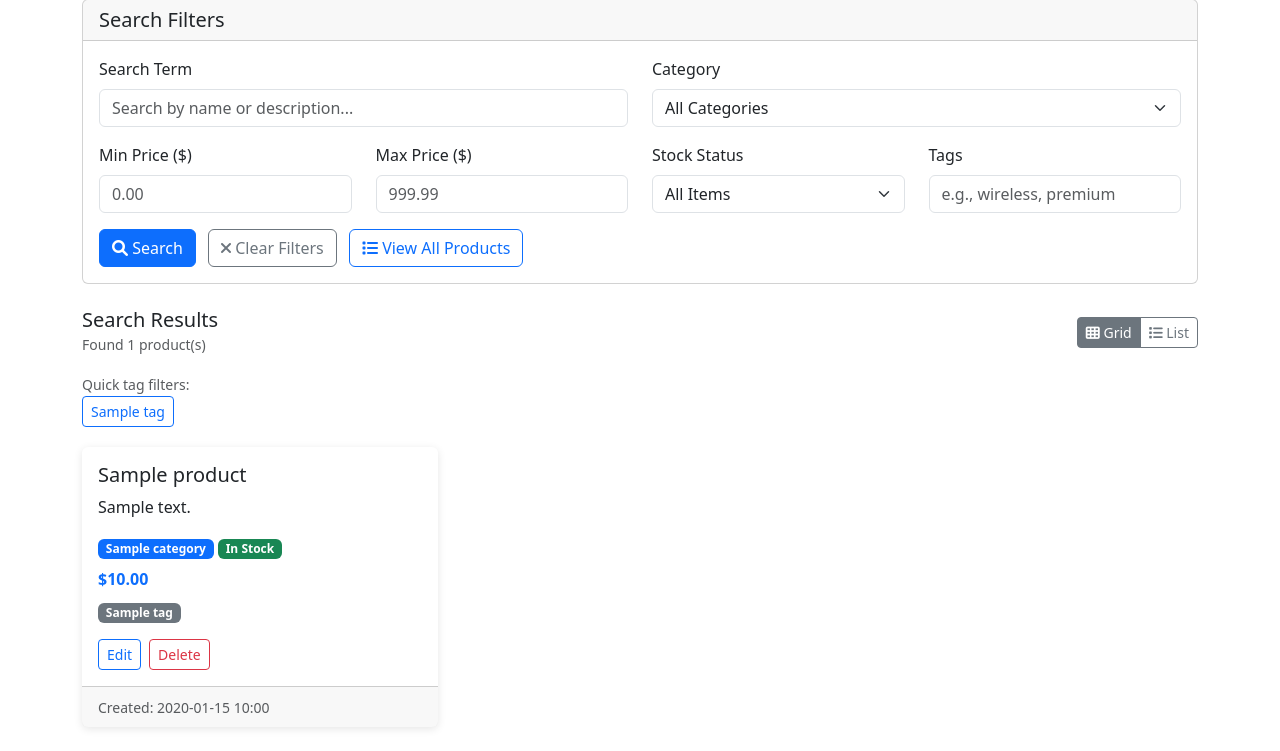
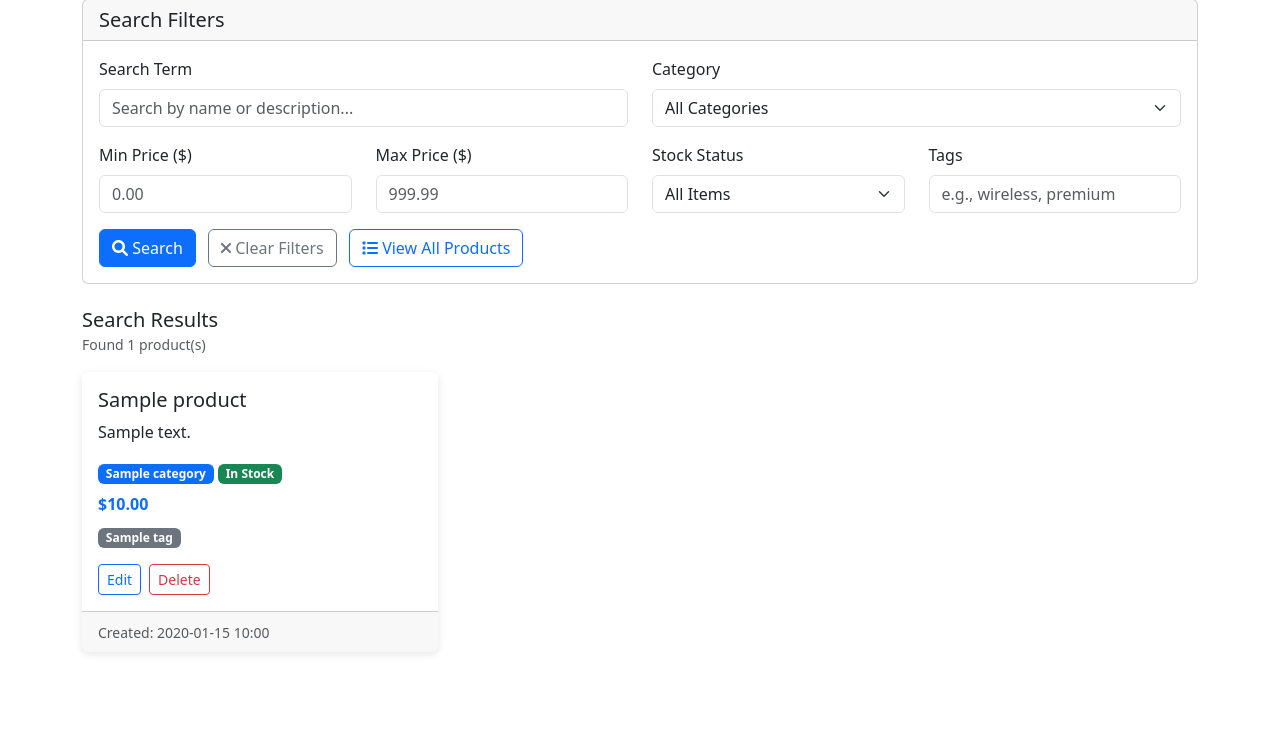
Before and after one commit to Jgilhuly/crud-endpoint-demo-7-23, a FastAPI app: template templates/search.html in a window 1280 px wide. Shown: the part 153-904 px from the top of the page. After the commit the page ends 807 px from the top, so only its background shows below. Run offline with FastAPI, Linux system fonts and the light colour scheme; the template is opened without the code that fills it: most values are stand-ins (such as "Sample title", 1, 10 or a date in 2020).

```diff
--- a/templates/search.html
+++ b/templates/search.html
@@ -102,28 +102,9 @@
                 <h5 class="mb-0">Search Results</h5>
                 <small class="text-muted">Found {{ products|length }} product(s)</small>
             </div>
-            <div class="btn-group" role="group">
-                <button type="button" class="btn btn-outline-secondary btn-sm" id="gridView">
-                    <i class="fas fa-th"></i> Grid
-                </button>
-                <button type="button" class="btn btn-outline-secondary btn-sm" id="listView">
-                    <i class="fas fa-list"></i> List
-                </button>
-            </div>
         </div>
 
-        <!-- Available Tags (Quick Filters) -->
-        {% if all_tags %}
-        <div class="mb-3">
-            <small class="text-muted">Quick tag filters:</small><br>
-            {% for tag in all_tags %}
-            <button type="button" class="btn btn-outline-primary btn-sm me-1 mb-1 tag-filter"
-                    data-tag="{{ tag }}">
-                {{ tag }}
-            </button>
-            {% endfor %}
-        </div>
-        {% endif %}
+
 
         <!-- Search Results -->
         <div id="resultsContainer">
@@ -169,43 +150,7 @@
                 {% endfor %}
             </div>
 
-            <!-- List View (hidden by default) -->
-            <div class="d-none" id="listResults">
-                <div class="list-group">
-                    {% for product in products %}
-                    <div class="list-group-item product-card">
-                        <div class="d-flex w-100 justify-content-between align-items-start">
-                            <div class="flex-grow-1">
-                                <h5 class="mb-1">{{ product.name }}</h5>
-                                <p class="mb-1">{{ product.description }}</p>
-                                <div class="mb-2">
-                                    <span class="badge bg-primary">{{ product.category }}</span>
-                                    {% if product.in_stock %}
-                                    <span class="badge bg-success">In Stock</span>
-                                    {% else %}
-                                    <span class="badge bg-danger">Out of Stock</span>
-                                    {% endif %}
-                                    {% for tag in product.tags %}
-                                    <span class="badge bg-secondary me-1">{{ tag }}</span>
-                                    {% endfor %}
-                                </div>
-                                <small class="text-muted">Created: {{ product.created_at.strftime('%Y-%m-%d %H:%M') }}</small>
-                            </div>
-                            <div class="text-end">
-                                <h5 class="text-primary mb-2">${{ "%.2f"|format(product.price) }}</h5>
-                                <div class="btn-group">
-                                    <a href="/products/{{ product.id }}/edit" class="btn btn-outline-primary btn-sm">Edit</a>
-                                    <form method="POST" action="/products/{{ product.id }}/delete" class="d-inline"
-                                          onsubmit="return confirm('Are you sure you want to delete this product?')">
-                                        <button type="submit" class="btn btn-outline-danger btn-sm">Delete</button>
-                                    </form>
-                                </div>
-                            </div>
-                        </div>
-                    </div>
-                    {% endfor %}
-                </div>
-            </div>
+
             {% else %}
             <div class="text-center py-5">
                 <i class="fas fa-search fa-3x text-muted mb-3"></i>
@@ -219,48 +164,10 @@
 
 <script>
 document.addEventListener('DOMContentLoaded', function() {
-    // View toggle functionality
-    const gridView = document.getElementById('gridView');
-    const listView = document.getElementById('listView');
-    const gridResults = document.getElementById('gridResults');
-    const listResults = document.getElementById('listResults');
-
-    gridView.addEventListener('click', function() {
-        gridResults.classList.remove('d-none');
-        listResults.classList.add('d-none');
-        gridView.classList.add('active');
-        listView.classList.remove('active');
-    });
-
-    listView.addEventListener('click', function() {
-        listResults.classList.remove('d-none');
-        gridResults.classList.add('d-none');
-        listView.classList.add('active');
-        gridView.classList.remove('active');
-    });
-
-    // Set initial active state
-    gridView.classList.add('active');
-
     // Clear filters functionality
     document.getElementById('clearFilters').addEventListener('click', function() {
         document.getElementById('searchForm').reset();
         window.location.href = '/search';
-    });
-
-    // Tag filter functionality
-    document.querySelectorAll('.tag-filter').forEach(button => {
-        button.addEventListener('click', function() {
-            const tag = this.dataset.tag;
-            const tagsInput = document.getElementById('tags');
-            const currentTags = tagsInput.value.split(',').map(t => t.trim()).filter(t => t);
-
-            if (!currentTags.includes(tag)) {
-                currentTags.push(tag);
-                tagsInput.value = currentTags.join(', ');
-                document.getElementById('searchForm').submit();
-            }
-        });
     });
 
     // Real-time search functionality
```
Also changed, not shown: 2 other files.
